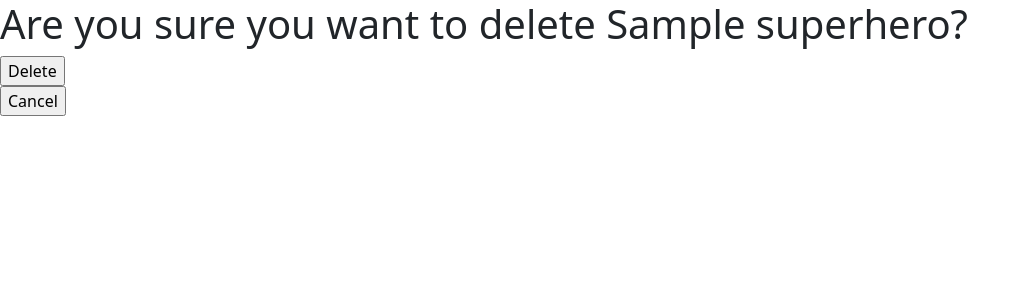
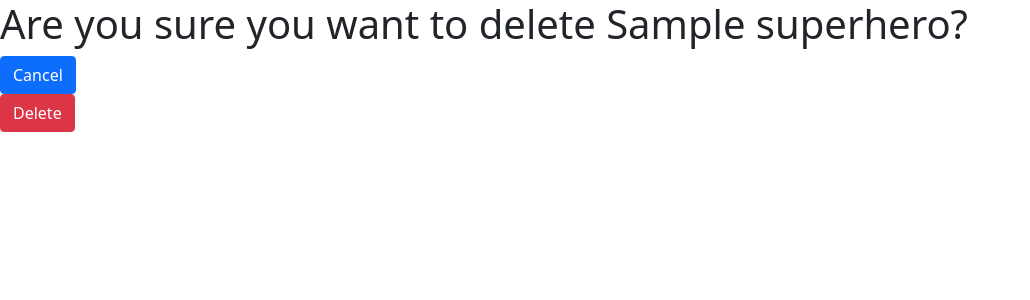
Before and after one commit to rnandon/SuperheroCreator, a Django app: page /superhero/delete/1/ in a window 1280 px wide. Shown: the top 300 px of the page, without its empty margins (0-1030 px from the left). Run offline with Django 3.2, Linux system fonts and the light colour scheme; tables that the repository leaves empty hold one stand-in row (values such as "Sample post").

Commit message:
Implemented bootstrap on delete.html

```diff
--- a/superhero_creator/superhero/templates/superhero/delete.html
+++ b/superhero_creator/superhero/templates/superhero/delete.html
@@ -9,14 +9,14 @@
 
 </head>
 <body>
-    <h1> Are you sure you want to delete {{selected_hero.name}}? </h1>
+    <h1 class="containter"> Are you sure you want to delete {{selected_hero.name}}? </h1>
+    <form action="{% url 'superhero:detail' selected_hero.id %}" method="get">
+        {% csrf_token %}
+        <input type="submit" value="Cancel" class="btn btn-primary">
+    </form>
     <form action="{% url 'superhero:delete_hero' selected_hero.id %}" method="post">
         {% csrf_token %}
-        <input type="submit" value="Delete">
-    </form>
-    <form action="{% url 'superhero:detail' selected_hero.id %}" method="get">
-        {% csrf_token %}
-        <input type="submit" value="Cancel">
+        <input type="submit" value="Delete" class="btn btn-danger">
     </form>
 
     <script src="https://cdn.jsdelivr.net/npm/bootstrap@5.0.2/dist/js/bootstrap.bundle.min.js" integrity="sha384-MrcW6ZMFYlzcLA8Nl+NtUVF0sA7MsXsP1UyJoMp4YLEuNSfAP+JcXn/tWtIaxVXM" crossorigin="anonymous"></script>
```
